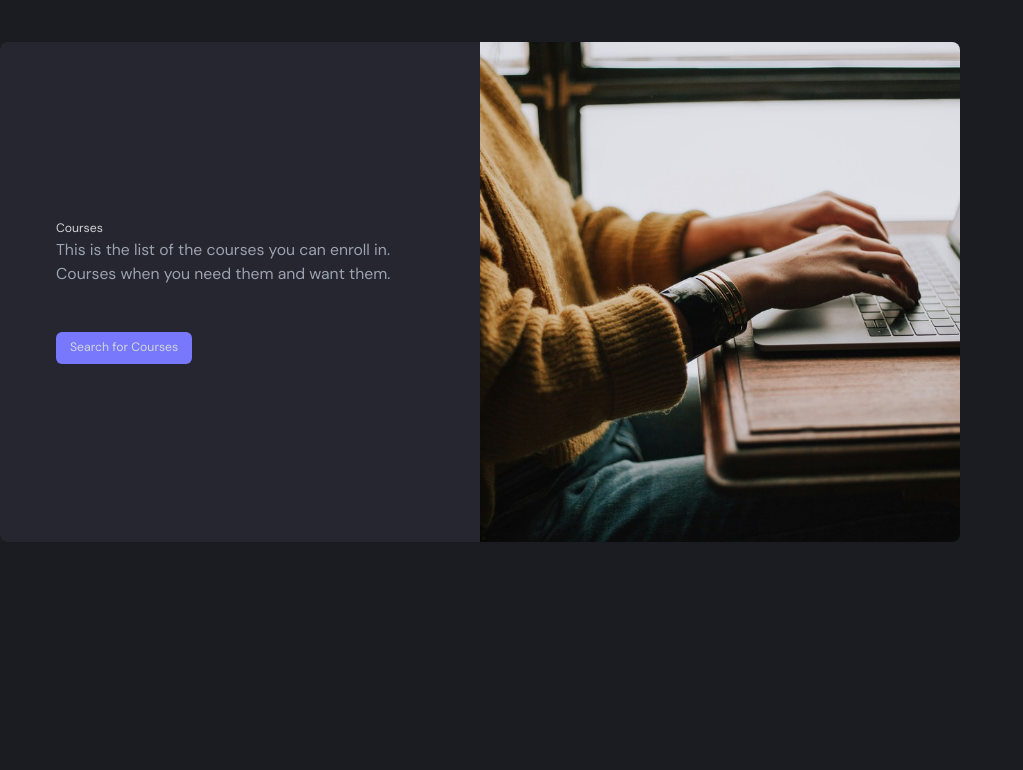
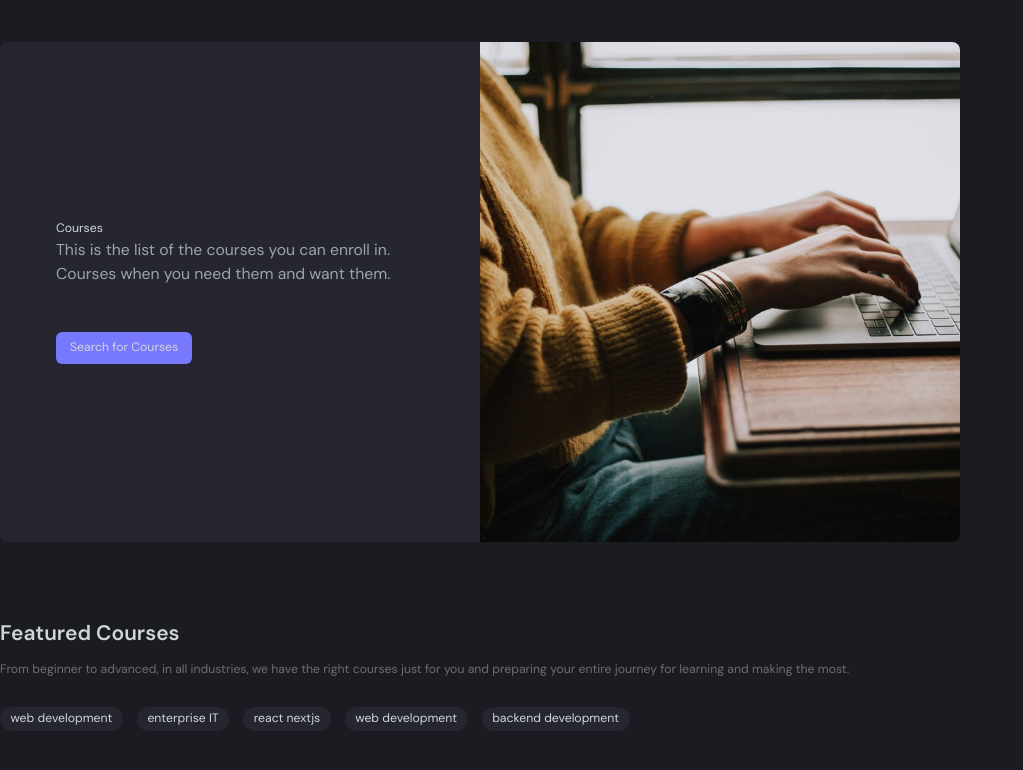
Before and after one commit to FourSqweez/next15-express-aws-s3-shadcn-clerk-lambda-ecr-docker-learning-management-app, a Next.js app: page /landing in a window 1280 px wide. Shown: the top 770 px of the page, without its empty margins (0-1023 px from the left). Built offline with nearby package versions, Linux system fonts and the light colour scheme; no server answers.

Commit message:
Create featured courses section and tags

```diff
--- a/src/app/(nondashboard)/landing/page.tsx
+++ b/src/app/(nondashboard)/landing/page.tsx
@@ -50,6 +50,35 @@ const Landing = () => {
           ))}
         </div>
       </motion.div>
+      <motion.div
+        initial={{ y: 20, opacity: 0 }}
+        whileInView={{ y: 0, opacity: 1 }}
+        transition={{ duration: 0.5 }}
+        viewport={{ amount: 0.3, once: true }}
+        className="landing__featured"
+      >
+        <h2 className="landing__featured-title">Featured Courses</h2>
+        <p className="landing__featured-description">
+          From beginner to advanced, in all industries, we have the right
+          courses just for you and preparing your entire journey for learning
+          and making the most.
+        </p>
+        <div className="landing__tags">
+          {[
+            "web development",
+            "enterprise IT",
+            "react nextjs",
+            "web development",
+            "backend development",
+          ].map((tag, index) => (
+            <span key={index} className="landing__tag">
+              {tag}
+            </span>
+          ))}
+        </div>
+
+        <div className="landing__courses">{/* Courses display */}</div>
+      </motion.div>
     </motion.div>
   )
 }
```
